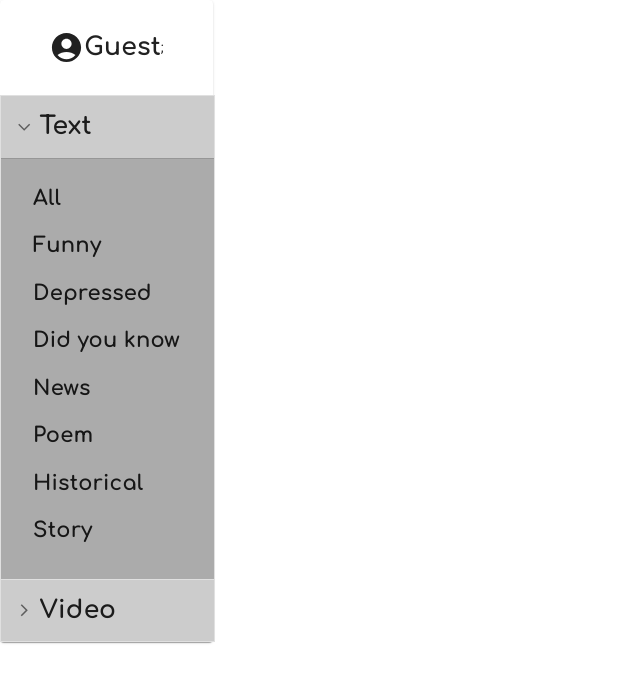
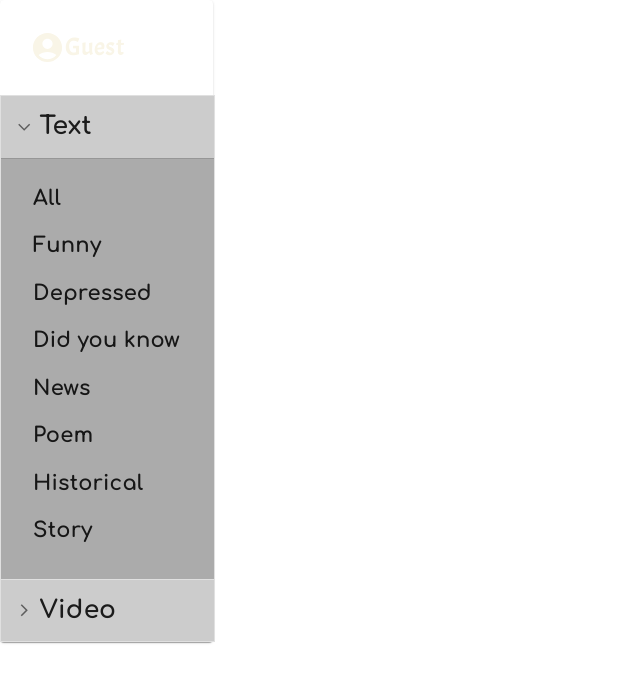
Before and after one commit to MkeyhaniM/Jokesstan, a React (Create React App) app in the folder jokestan/: page / in a window 1280 px wide. Both pictures are taken after a click on the button "GET STARTED". Shown: the top 682 px of the page, without its empty margins (0-640 px from the left). Built offline with nearby package versions, Linux system fonts and the light colour scheme; no server answers; a web font is replaced by a local one.

Commit message:
Change font and get colour

```diff
--- a/jokestan/src/component/pages/layout/checkUser.jsx
+++ b/jokestan/src/component/pages/layout/checkUser.jsx
@@ -26,22 +26,22 @@ export default function CheckUser() {
       <div
         style={{
           display: "flex",
-          direction:"row",
-          justifyContent: "center",
+          direction: "row",
+          justifyContent: "start",
           alignItems: "center",
           padding: "30px",
+          color: "#F9F5E7",
         }}
       >
         <AccountCircleIcon fontSize="large" />
         <Typography
           display={"inline-block"}
-          style={{ fontFamily: "Comfortaa", fontSize: "25px" }}
+          style={{ fontFamily: "Acme", fontSize: "25px" }}
           variant="h4"
           component="h2"
         >
           Guest
         </Typography>
-        ;
       </div>
     );
   }
```
